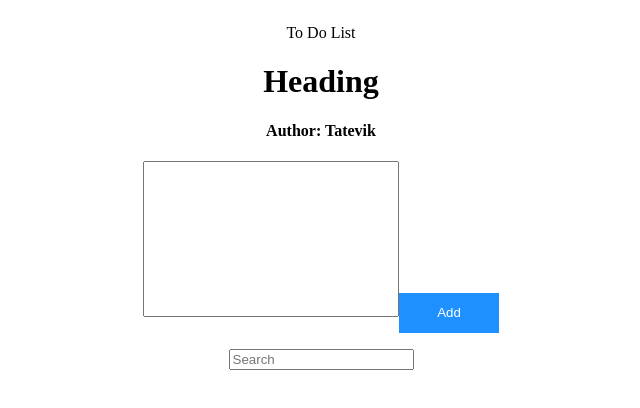
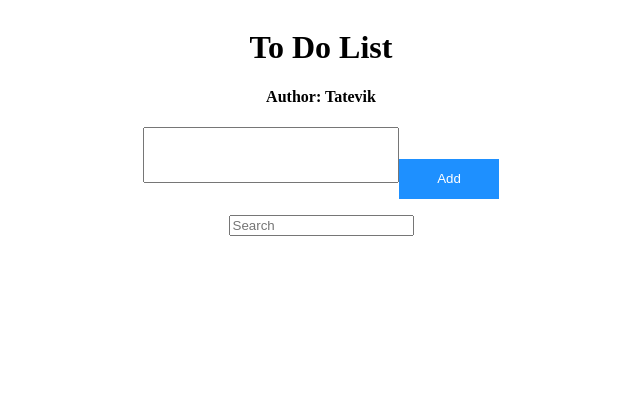
Before and after one commit to TatevG/ReactJS, a React (Create React App) app in the folder to-do-list/: page / in a window 1280 px wide. Shown: the top 408 px of the page, without its empty margins (319-959 px from the left). Built offline with nearby package versions, Linux system fonts and the light colour scheme; the HTML template or start-up script is replaced by a standard one.

Commit message:
to do list

```diff
--- a/to-do-list/src/App.js
+++ b/to-do-list/src/App.js
@@ -38,9 +38,8 @@ const {term, items} = this.state;
   render() {
     return (
       <div className="App">
-        <p>To Do List</p>
         <Article
-          heading="Heading"
+          heading="To Do List"
           author="Tatevik"
         />
         <Input
--- a/to-do-list/src/components/result.js
+++ b/to-do-list/src/components/result.js
@@ -2,7 +2,7 @@ import React from 'react';
 
 const Result = ({ items }) => {
     return (
-      <ul>
+      <ul className="result">
         { items && items.map((item, index) => <li key={index}>{item}</li>) }
     </ul>
   );
--- a/to-do-list/src/styles/input.css
+++ b/to-do-list/src/styles/input.css
@@ -6,13 +6,14 @@ body{
 div>textarea {
     justify-self: center;
     width: 250px;
-    height: 150px;
+    height: 50px;
     resize: none;
 }
 
 div>button {
     grid-area: 4/4;
     color: white;
+    align-self: center;
     border: 1px solid dodgerblue;
     background-color: dodgerblue;
     cursor: pointer;
--- /dev/null
+++ b/to-do-list/src/styles/result.css
@@ -0,0 +1,3 @@
+body{
+    display: grid;
+}
```
